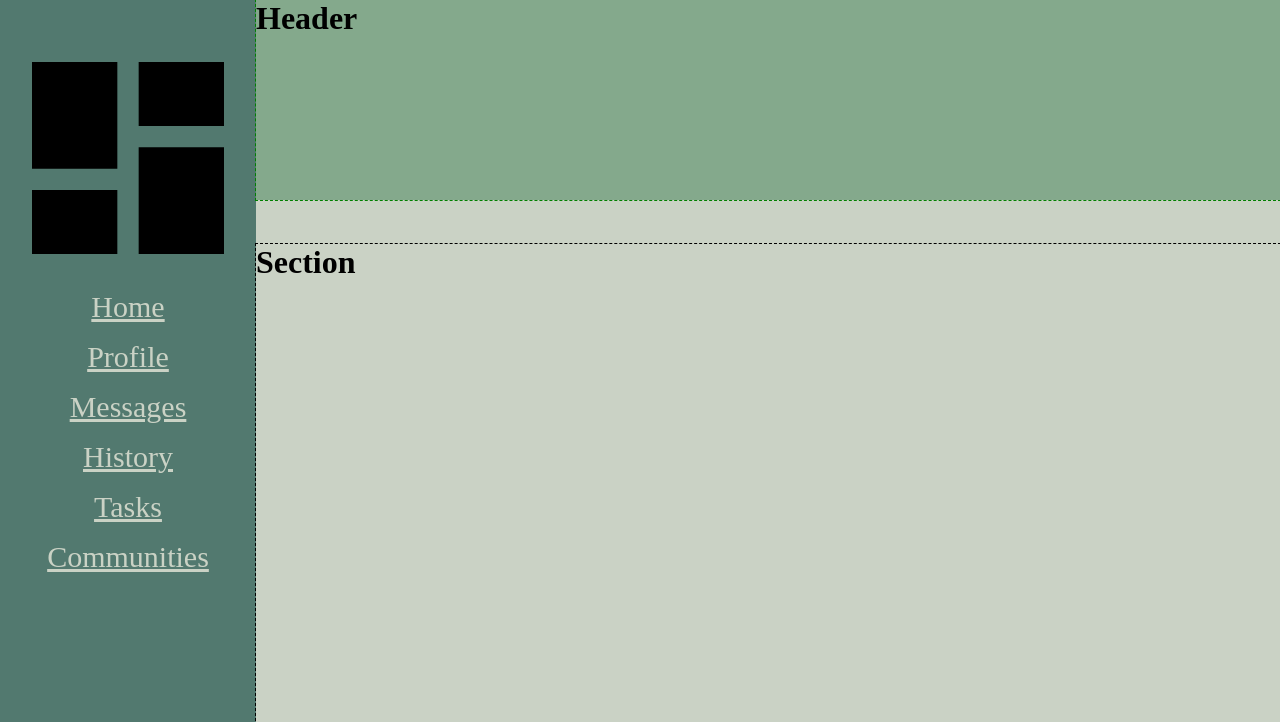
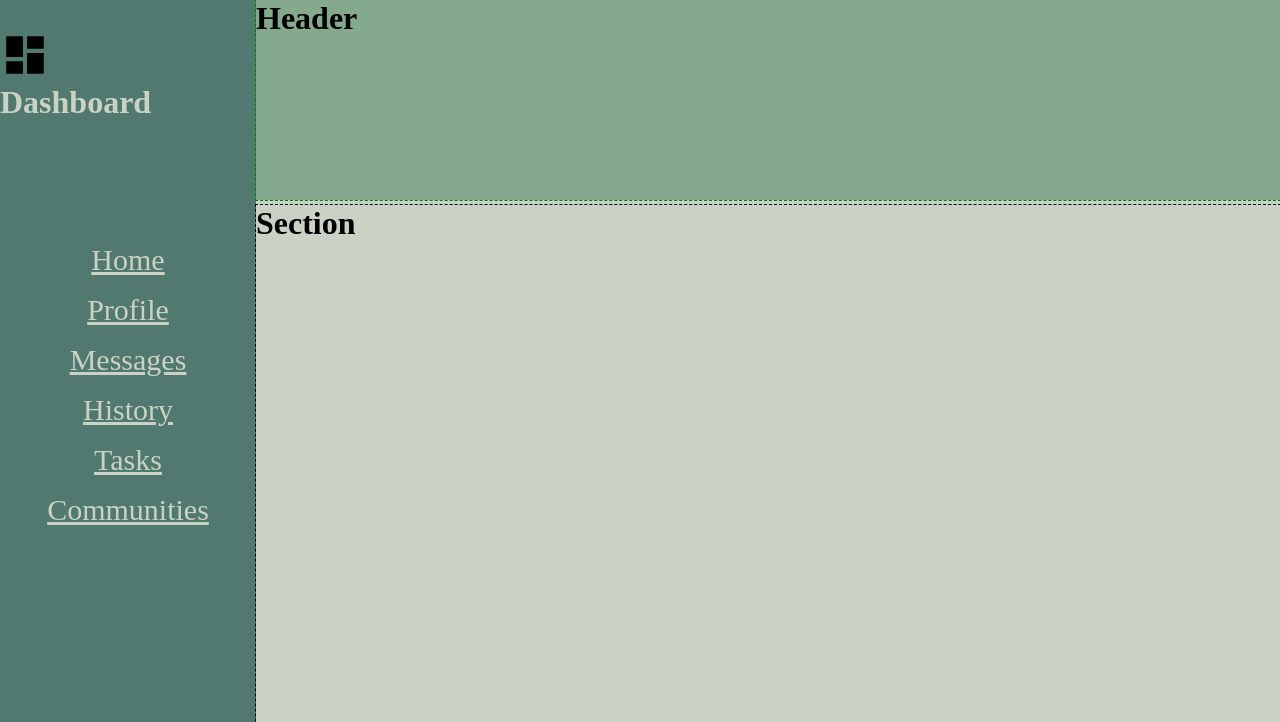
Before and after one commit to Xebros85/admin, a plain HTML site: page index.html in a window 1280 px wide. Shown: the top 722 px of the page. Drawn offline with Linux system fonts and the light colour scheme.

Commit message:
uncommented out line 15 in index.html

```diff
--- a/index.html
+++ b/index.html
@@ -12,7 +12,7 @@
     <div class="sidebar">
       <div class="title">
         <img src="icons/view-dashboard.svg" alt="">
-        <!-- <h1>Dashboard</h1> -->
+        <h1>Dashboard</h1>
       </div>
       <div class="links">
         <div class="sidebar-link">
--- a/style.css
+++ b/style.css
@@ -37,13 +37,16 @@
 }
 
 .title {
+  height: 150px;
   margin-top: 30px;
   color: var(--lt-green);
   justify-content: center;
   align-items: center;
 }
 
-
+.title img {
+  height: 50px;
+}
 
 .links {
   height: 300px;
```
